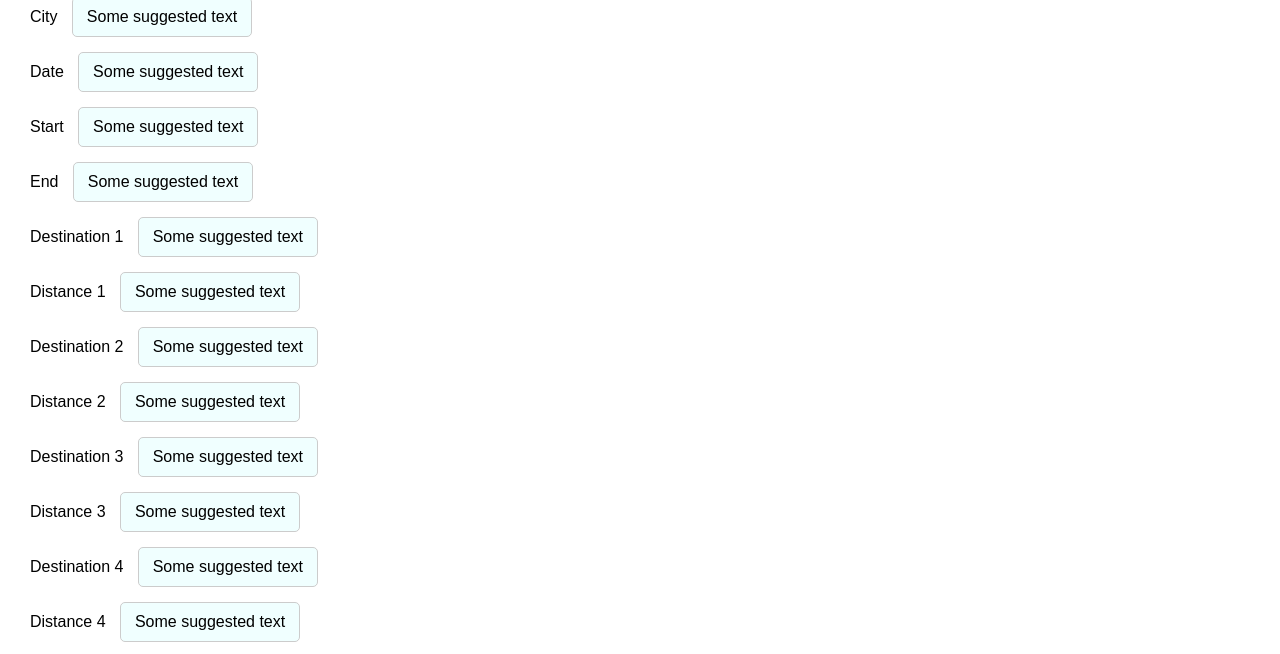
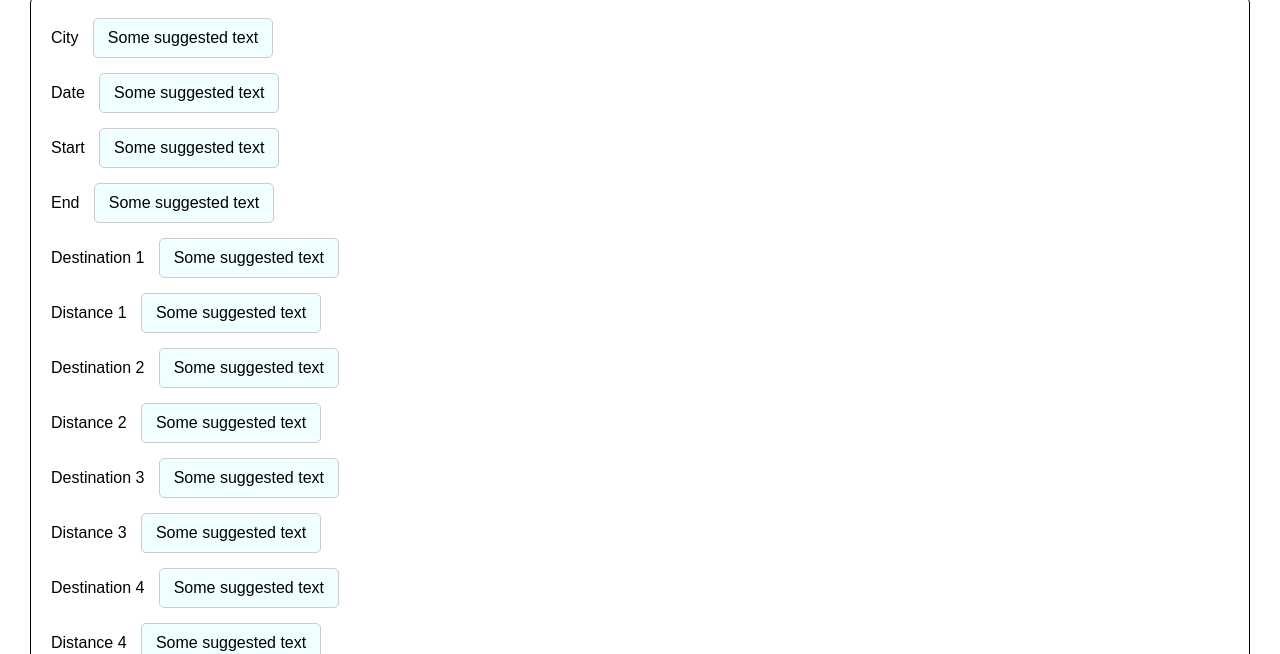
Before and after one commit to MyriamNs/Ticket, a plain HTML site: page index.html in a window 1280 px wide. Shown: the part 606-1260 px from the top of the page. Drawn offline with Linux system fonts and the light colour scheme; a script that the page names is missing.

Commit message:
Added box around ticket form

```diff
--- a/index.html
+++ b/index.html
@@ -58,6 +58,7 @@
 
     <h2> Create Your Ticket </h2>
     <form>
+    <section class="formbox">
         <section class="spacelabel">
             <label for="some-text">City </label>
             <input id="some-text" name="some-text" placeholder="Some suggested text" required type="text">
@@ -142,6 +143,8 @@
 
         </section>
 
+    </section>
+
     </form>
 
 
--- a/ticket.css
+++ b/ticket.css
@@ -80,3 +80,10 @@ padding-top: 30px;
 .spacelabel{
     margin-bottom: 15px;
 }
+
+
+.formbox{
+    border: 1px solid;
+    border-radius: 6px;
+    padding: 20px;
+}
```
